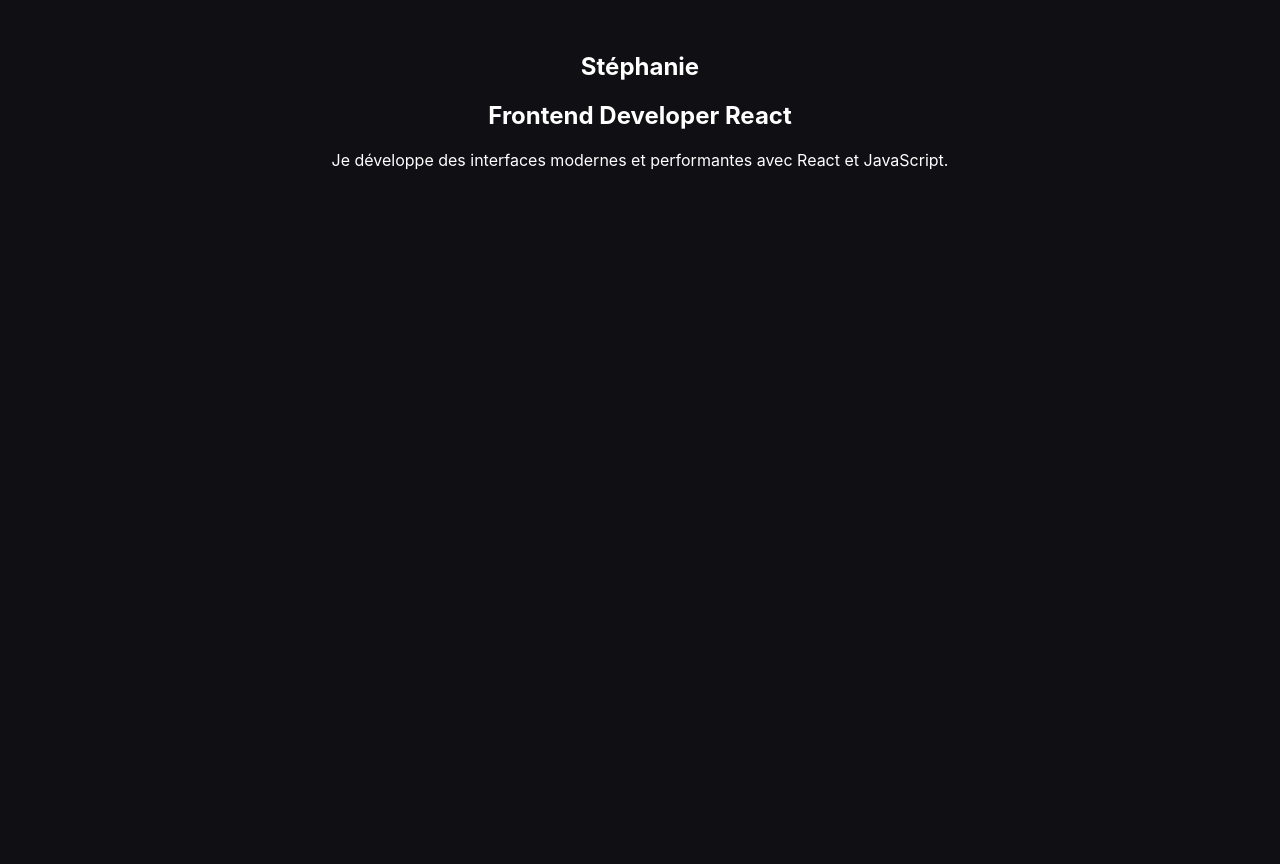
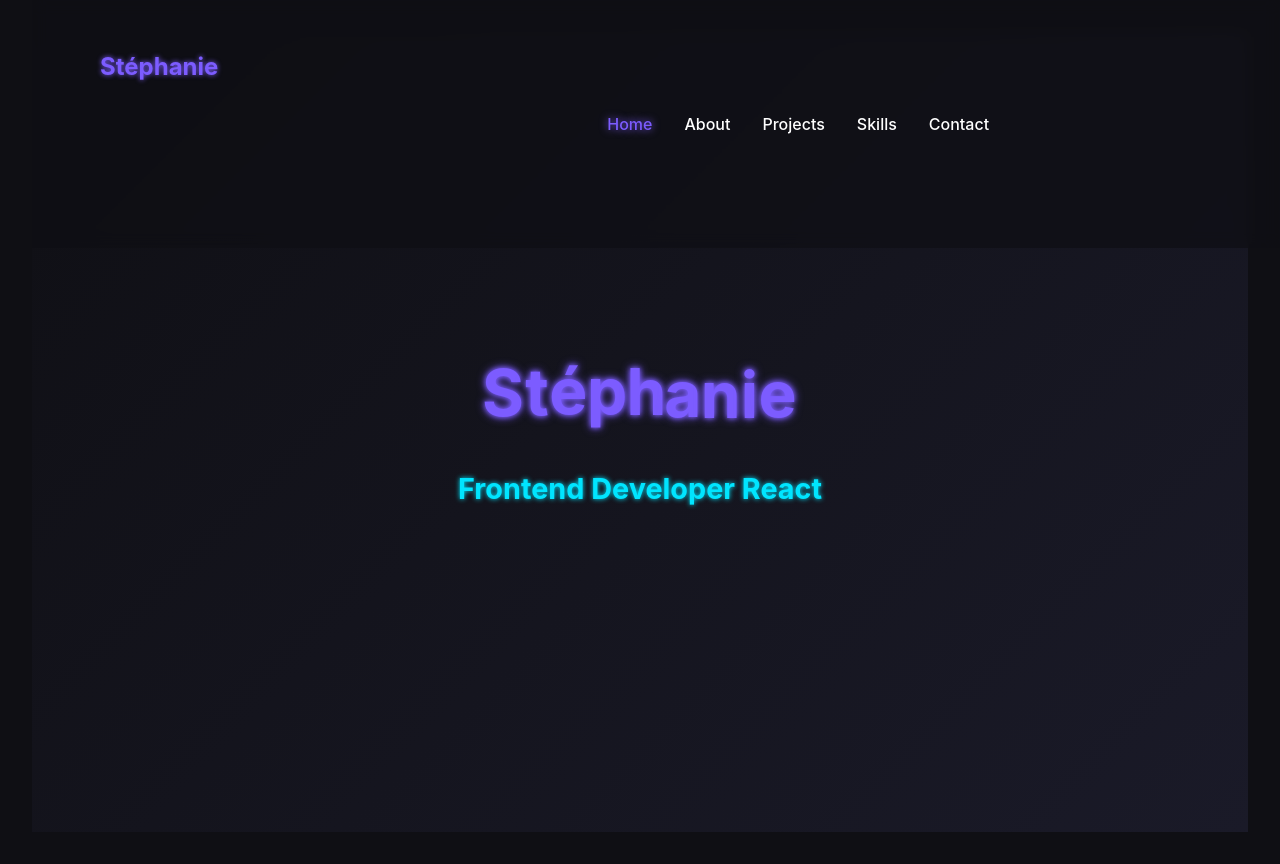
Before and after one commit to ByFrimouss/portfolio-react, a React (Vite) app: page / in a window 1280 px wide. Before the commit the page ends 800 px from the top, so only its background shows below. Built offline with nearby package versions, Linux system fonts and the light colour scheme.

Commit message:
style: adding styles + setting up pages

```diff
--- a/src/App.jsx
+++ b/src/App.jsx
@@ -1,9 +1,15 @@
 import Router from "./router/router";
 import "./App.css";
 import "./styles/main.scss";
+import Navbar from "./components/Navbar";
 
 function App() {
-  return <Router />;
+  return (
+    <>
+      <Navbar />
+      <Router />
+    </>
+  );
 }
 
 export default App;
--- a/src/components/Navbar.jsx
+++ b/src/components/Navbar.jsx
@@ -0,0 +1,39 @@
+import { NavLink } from "react-router-dom";
+import { useDispatch, useSelector } from "react-redux";
+import { toggleTheme } from "../store/themeSlice";
+import "./Navbar.scss";
+
+function Navbar() {
+  const dispatch = useDispatch();
+  const darkMode = useSelector((state) => state.theme.darkMode);
+
+  return (
+    <nav className={`navbar ${darkMode ? "dark" : "light"}`}>
+      <div className="logo">Stéphanie</div>
+      <ul className="nav-links">
+        <li>
+          <NavLink to="/" end>
+            Home
+          </NavLink>
+        </li>
+        <li>
+          <NavLink to="/about">About</NavLink>
+        </li>
+        <li>
+          <NavLink to="/projects">Projects</NavLink>
+        </li>
+        <li>
+          <NavLink to="/skills">Skills</NavLink>
+        </li>
+        <li>
+          <NavLink to="/contact">Contact</NavLink>
+        </li>
+      </ul>
+      <button className="theme-toggle" onClick={() => dispatch(toggleTheme())}>
+        {darkMode ? "☀️" : "🌙"}
+      </button>
+    </nav>
+  );
+}
+
+export default Navbar;
--- /dev/null
+++ b/src/components/Navbar.scss
@@ -0,0 +1,66 @@
+@use "../styles/variables" as *;
+
+.navbar {
+  position: fixed;
+  width: 100%;
+  top: 0;
+  display: flex;
+  justify-content: space-between;
+  align-items: center;
+  padding: 1rem 2rem;
+  z-index: 999;
+  backdrop-filter: blur(8px);
+  transition: background 0.3s;
+
+  &.dark {
+    background: rgba(15, 15, 20, 0.7);
+    color: $text;
+  }
+
+  &.light {
+    background: rgba(255, 255, 255, 0.7);
+    color: $dark;
+  }
+
+  .logo {
+    font-weight: bold;
+    font-size: 1.5rem;
+    color: $primary;
+    text-shadow: 0 0 5px $primary;
+  }
+
+  .nav-links {
+    list-style: none;
+    display: flex;
+    gap: 2rem;
+
+    li a {
+      text-decoration: none;
+      font-weight: 500;
+      transition: all 0.3s;
+      color: inherit;
+
+      &:hover {
+        color: $secondary;
+        text-shadow: 0 0 8px $secondary;
+      }
+
+      &.active {
+        color: $primary;
+        text-shadow: 0 0 8px $primary;
+      }
+    }
+  }
+
+  .theme-toggle {
+    background: none;
+    border: none;
+    font-size: 1.5rem;
+    cursor: pointer;
+    transition: transform 0.3s;
+
+    &:hover {
+      transform: rotate(20deg);
+    }
+  }
+}
--- a/src/main.jsx
+++ b/src/main.jsx
@@ -1,12 +1,19 @@
 import React from "react";
 import ReactDOM from "react-dom/client";
 import { Provider } from "react-redux";
+import { BrowserRouter } from "react-router-dom";
 
-import App from "./App";
-import store from "./store/store";
+import App from "./App.jsx";
+import store from "./store/store.js";
+
+import "./styles/main.scss";
 
 ReactDOM.createRoot(document.getElementById("root")).render(
-  <Provider store={store}>
-    <App />
-  </Provider>,
+  <React.StrictMode>
+    <Provider store={store}>
+      <BrowserRouter>
+        <App />
+      </BrowserRouter>
+    </Provider>
+  </React.StrictMode>,
 );
--- a/src/pages/Home.jsx
+++ b/src/pages/Home.jsx
@@ -1,14 +1,22 @@
+import { useEffect } from "react";
+import "./Home.scss";
+
 function Home() {
+  useEffect(() => {
+    const letters = document.querySelectorAll(".glitch span");
+    letters.forEach((letter, i) => {
+      letter.style.animationDelay = `${i * 0.05}s`;
+    });
+  }, []);
+
   return (
     <section className="home">
-      <h1>Stéphanie</h1>
-
-      <h2>Frontend Developer React</h2>
-
-      <p>
-        Je développe des interfaces modernes et performantes avec React et
-        JavaScript.
-      </p>
+      <h1 className="glitch">
+        {"Stéphanie".split("").map((char, i) => (
+          <span key={i}>{char}</span>
+        ))}
+      </h1>
+      <h2 className="subtitle">Frontend Developer React</h2>
     </section>
   );
 }
--- /dev/null
+++ b/src/pages/Home.scss
@@ -0,0 +1,48 @@
+.home {
+  height: 100vh;
+  display: flex;
+  flex-direction: column;
+  justify-content: center;
+  align-items: center;
+  background: linear-gradient(135deg, #0f0f14, #1a1a28);
+  overflow: hidden;
+
+  .glitch span {
+    display: inline-block;
+    color: #7c5cff;
+    font-size: 4rem;
+    font-weight: bold;
+    text-shadow:
+      0 0 5px #7c5cff,
+      0 0 10px #7c5cff;
+    animation: glitch 1s infinite;
+  }
+
+  .subtitle {
+    margin-top: 20px;
+    font-size: 1.8rem;
+    color: #00e5ff;
+    text-shadow: 0 0 5px #00e5ff;
+  }
+}
+
+@keyframes glitch {
+  0% {
+    transform: translate(0);
+  }
+  20% {
+    transform: translate(-2px, 2px);
+  }
+  40% {
+    transform: translate(2px, -2px);
+  }
+  60% {
+    transform: translate(-1px, 1px);
+  }
+  80% {
+    transform: translate(1px, -1px);
+  }
+  100% {
+    transform: translate(0);
+  }
+}
--- a/src/router/router.jsx
+++ b/src/router/router.jsx
@@ -1,4 +1,4 @@
-import { BrowserRouter, Routes, Route } from "react-router-dom";
+import { Routes, Route } from "react-router-dom";
 
 import Home from "../pages/Home";
 import About from "../pages/About";
@@ -8,7 +8,6 @@
 
 function Router() {
   return (
-    <BrowserRouter>
     <Routes>
       <Route path="/" element={<Home />} />
       <Route path="/about" element={<About />} />
@@ -16,7 +15,6 @@
       <Route path="/skills" element={<Skills />} />
       <Route path="/contact" element={<Contact />} />
     </Routes>
-    </BrowserRouter>
   );
 }
 
--- a/src/styles/main.scss
+++ b/src/styles/main.scss
@@ -1,9 +1,9 @@
-@import "./variables";
-@import "./animations";
+@use "./variables" as *;
+@use "./animations" as *;
 
 body {
   margin: 0;
   font-family: "Inter", sans-serif;
-  background: #0f0f14;
-  color: white;
+  background: $dark;
+  color: $text;
 }
```
Also changed, not shown: src/components/ParallaxSection.jsx (+29 -0 lines), src/components/ParallaxSection.scss (added, +11 -0 lines), src/components/ProjectCard.jsx (+17 -0 lines), src/components/ProjectCard.scss (added, +26 -0 lines). Lines whose indentation alone changed are shown as unchanged.
